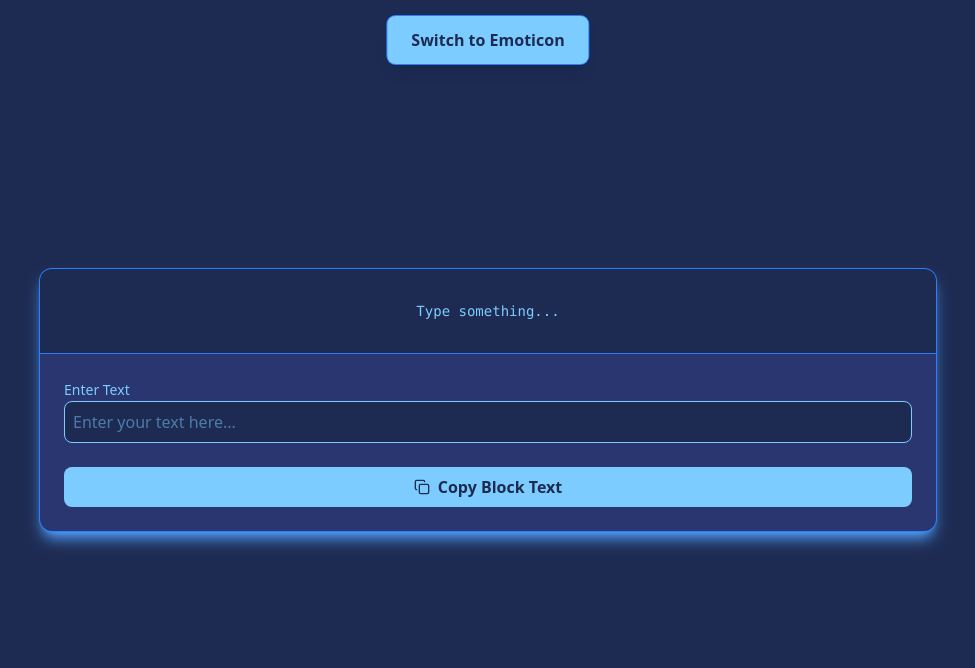
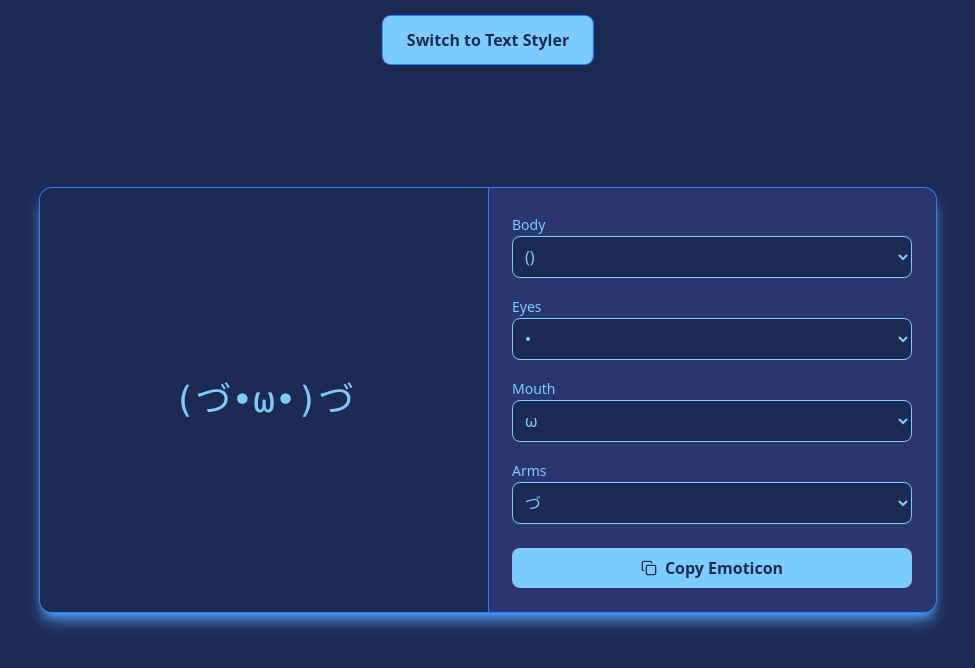
Before and after one commit to DhruvSinha2003/emoticon-maker, a React (Vite) app: page / in a window 1280 px wide. Shown: the top 668 px of the page, without its empty margins (152-1127 px from the left). Built offline with nearby package versions, Linux system fonts and the light colour scheme.

Commit message:
initially emoticon

```diff
--- a/src/App.jsx
+++ b/src/App.jsx
@@ -3,7 +3,7 @@ import Emoticon from "./Emoticon";
 import TextStyler from "./TextStyler";
 
 function App() {
-  const [toggle, setToggle] = useState(0);
+  const [toggle, setToggle] = useState(1);
   const [isAnimating, setIsAnimating] = useState(false);
 
   const handleToggle = () => {
```
